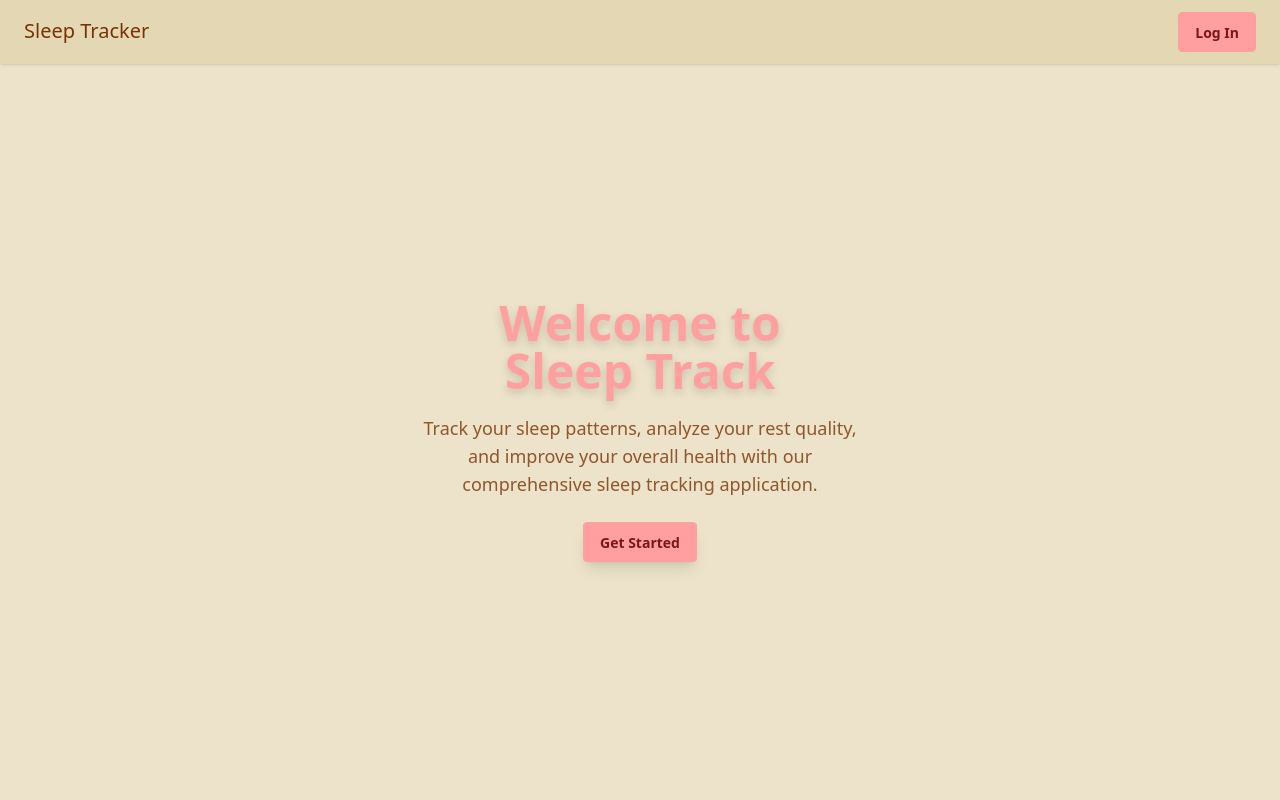
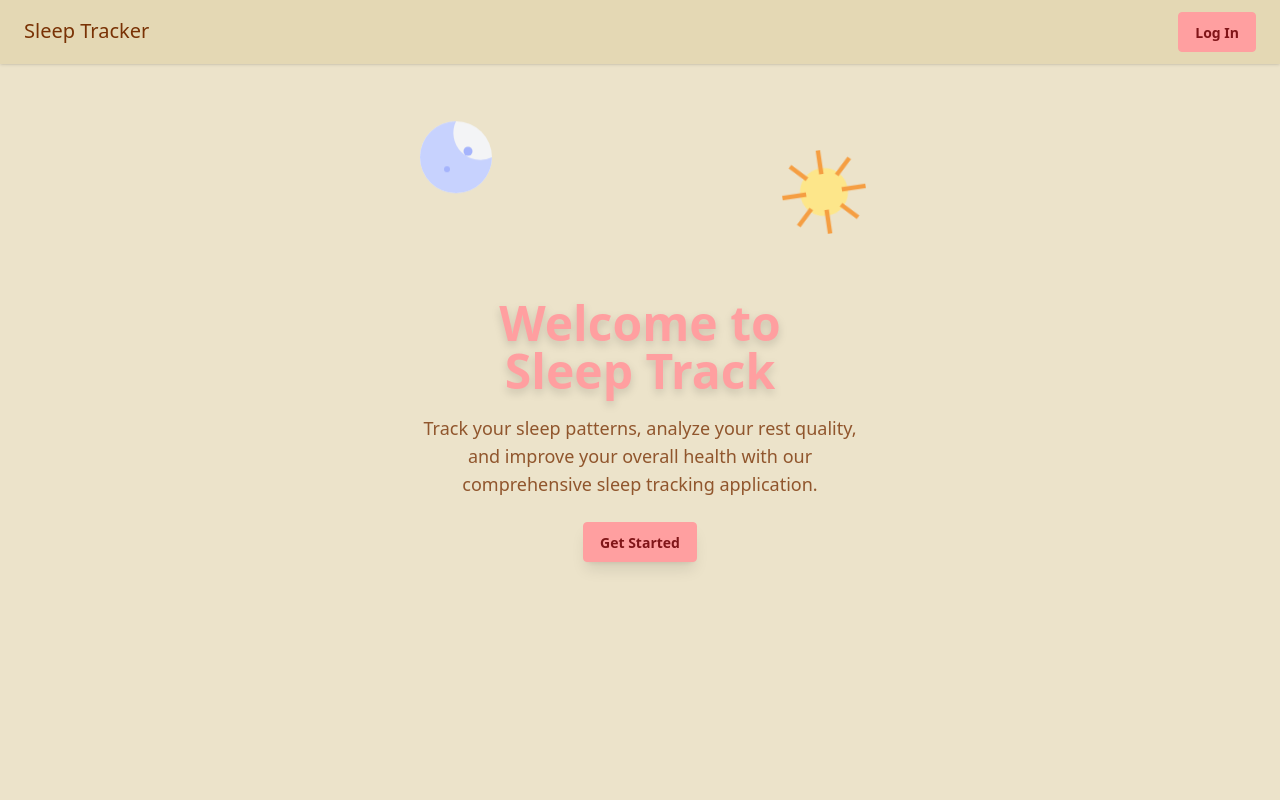
Before and after one commit to KhaledSaeed18/sleep-track-frontend, a Next.js app: page / in a window 1280 px wide. Shown: the top 800 px of the page. Built offline with nearby package versions, Linux system fonts and the light colour scheme; no server answers.

Commit message:
feat: Add animated SVGs for moon and sun with floating and rotating effects

```diff
--- a/app/globals.css
+++ b/app/globals.css
@@ -38,3 +38,17 @@
 .animate-bounce-slow {
   animation: bounce 2.5s infinite;
 }
+
+@keyframes rotate {
+  0% {
+    transform: rotate(0deg);
+  }
+
+  100% {
+    transform: rotate(360deg);
+  }
+}
+
+.animate-rotate-slow {
+  animation: rotate 12s linear infinite;
+}
--- a/app/page.tsx
+++ b/app/page.tsx
@@ -5,6 +5,31 @@ export default function Home() {
   return (
     <div className="container mx-auto px-4">
       <div className="hero min-h-[calc(100vh-64px)] relative overflow-hidden">
+        {/* Animated Moon SVG */}
+        <div className="absolute left-1/3 top-12 z-0 animate-float-slow transform -translate-x-1/4">
+          <svg width="96" height="96" viewBox="0 0 96 96" fill="none">
+            <circle cx="48" cy="48" r="36" fill="#F3F4F6" />
+            <path d="M48 12a36 36 0 1 0 36 36A27 27 0 0 1 48 12z" fill="#C7D2FE" />
+            <circle cx="60" cy="42" r="4.5" fill="#A5B4FC" />
+            <circle cx="39" cy="60" r="3" fill="#A5B4FC" />
+          </svg>
+        </div>
+        {/* Animated Sun SVG */}
+        <div className="absolute right-1/3 top-20 z-0 animate-rotate-slow transform translate-x-1/4">
+          <svg width="96" height="96" viewBox="0 0 96 96" fill="none">
+            <circle cx="48" cy="48" r="24" fill="#FDE68A" />
+            <g stroke="#F59E42" strokeWidth="4.5">
+              <line x1="48" y1="6" x2="48" y2="30" />
+              <line x1="48" y1="66" x2="48" y2="90" />
+              <line x1="6" y1="48" x2="30" y2="48" />
+              <line x1="66" y1="48" x2="90" y2="48" />
+              <line x1="18" y1="18" x2="33" y2="33" />
+              <line x1="78" y1="78" x2="63" y2="63" />
+              <line x1="18" y1="78" x2="33" y2="63" />
+              <line x1="78" y1="18" x2="63" y2="33" />
+            </g>
+          </svg>
+        </div>
         {/* Hero Content with floating animation */}
         <div className="hero-content text-center relative z-10">
           <div className="max-w-md">
```
